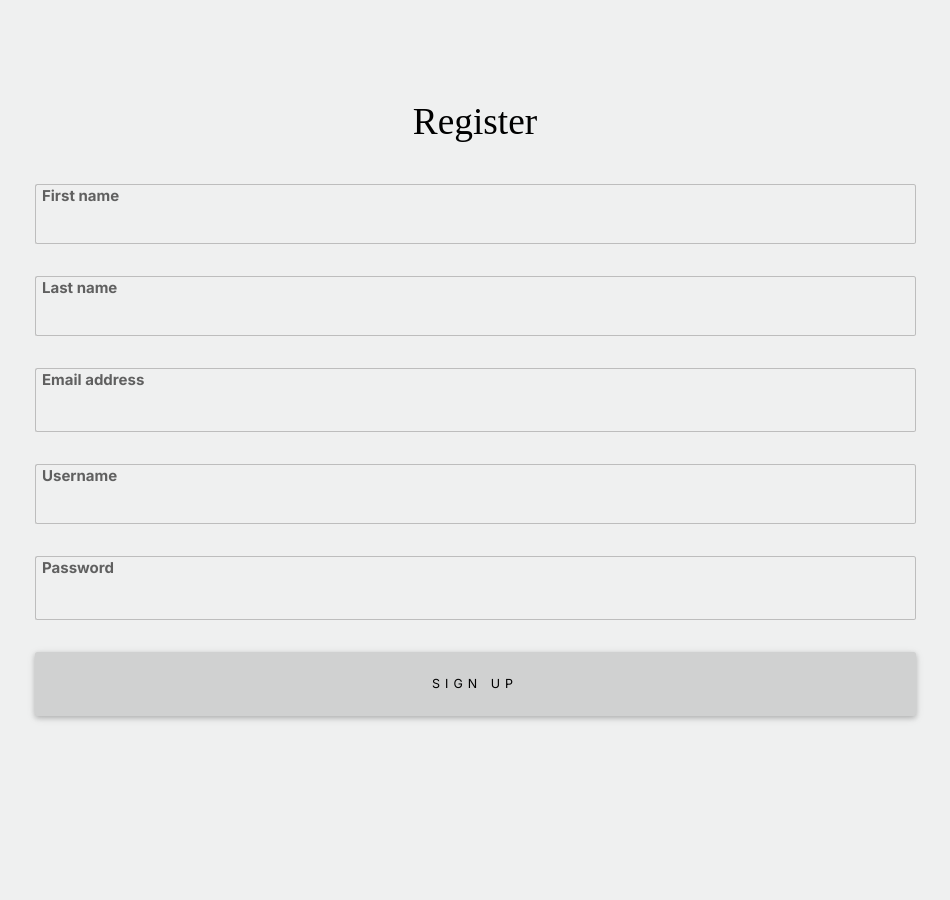
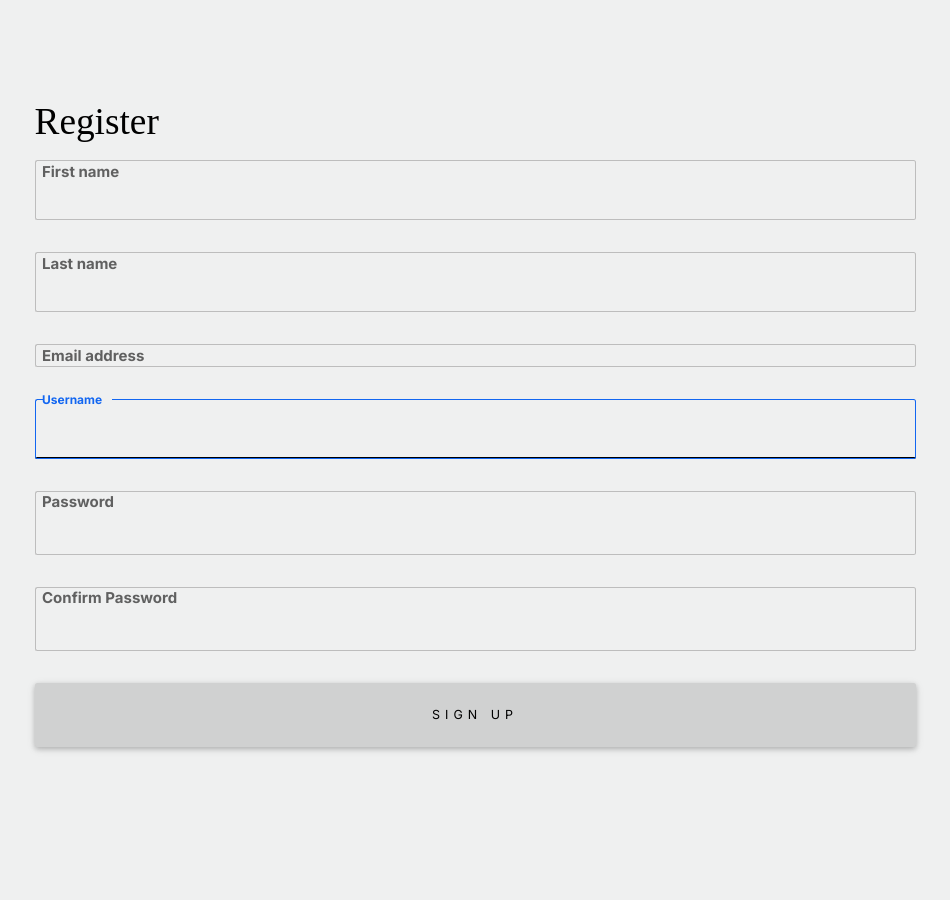
Before and after one commit to aybruhm/DataVault-Assessment, a Django app: page /register/ in a window 1280 px wide. Shown: the whole page, without its empty margins (165-1115 px from the left). Run offline with Django 3.2, Linux system fonts and the light colour scheme; some libraries are stand-ins or nearby versions; some web fonts are replaced.

Commit message:
Passed context variables for CREATEUSER form in register template

```diff
--- a/templates/auth/register.html
+++ b/templates/auth/register.html
@@ -6,39 +6,51 @@ Register
 {% endblock title %}
 
 {% block auth_form %}
-<h2 class="register__innetext">Register</h2>
+<h2 class="register__innertext">Register</h2>
+
+{% if form.errors %}
+<h6 class="alert alert-warning register__innertext">
+    {{ form.errors }}
+</h6>
+{% endif %}
 
 <form method="POST" id="register__form">
     {% csrf_token %}
 
     <!-- First Input -->
     <div class="form-outline mb-4">
-        <input type="name" id="first_name" name="first_name" class="form-control" />
+        {{ form.first_name }}
         <label class="form-label" for="first_name">First name</label>
     </div>
 
     <!-- Last Input -->
     <div class="form-outline mb-4">
-        <input type="name" id="last_name" name="last_name" class="form-control" />
+        {{ form.last_name }}
         <label class="form-label" for="last_name">Last name</label>
     </div>
 
     <!-- Email Input -->
     <div class="form-outline mb-4">
-        <input type="email" id="email" name="email_address" class="form-control" />
+        {{ form.email }}
         <label class="form-label" for="email_address">Email address</label>
     </div>
 
     <!-- Username Input -->
     <div class="form-outline mb-4">
-        <input type="text" id="username" name="username" class="form-control" />
+        {{ form.username }}
         <label class="form-label" for="username">Username</label>
     </div>
 
     <!-- Password Input -->
     <div class="form-outline mb-4">
-        <input type="password" id="password" name="password" class="form-control" />
+        {{ form.password1 }}
         <label class="form-label" for="password">Password</label>
+    </div>
+
+    <!-- Password Input -->
+    <div class="form-outline mb-4">
+        {{ form.password2 }}
+        <label class="form-label" for="password">Confirm Password</label>
     </div>
 
     <!-- Submit button -->
```
